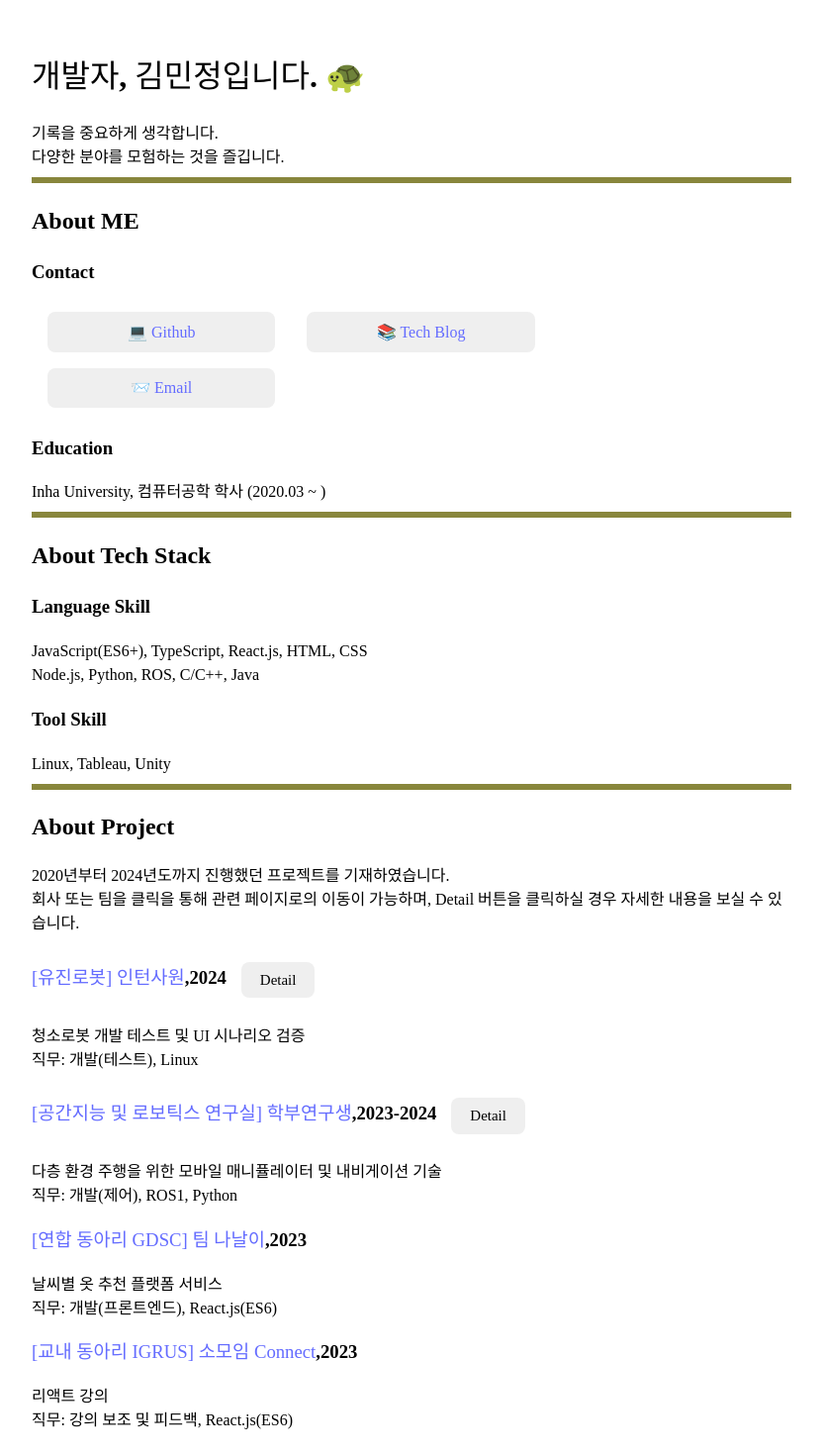
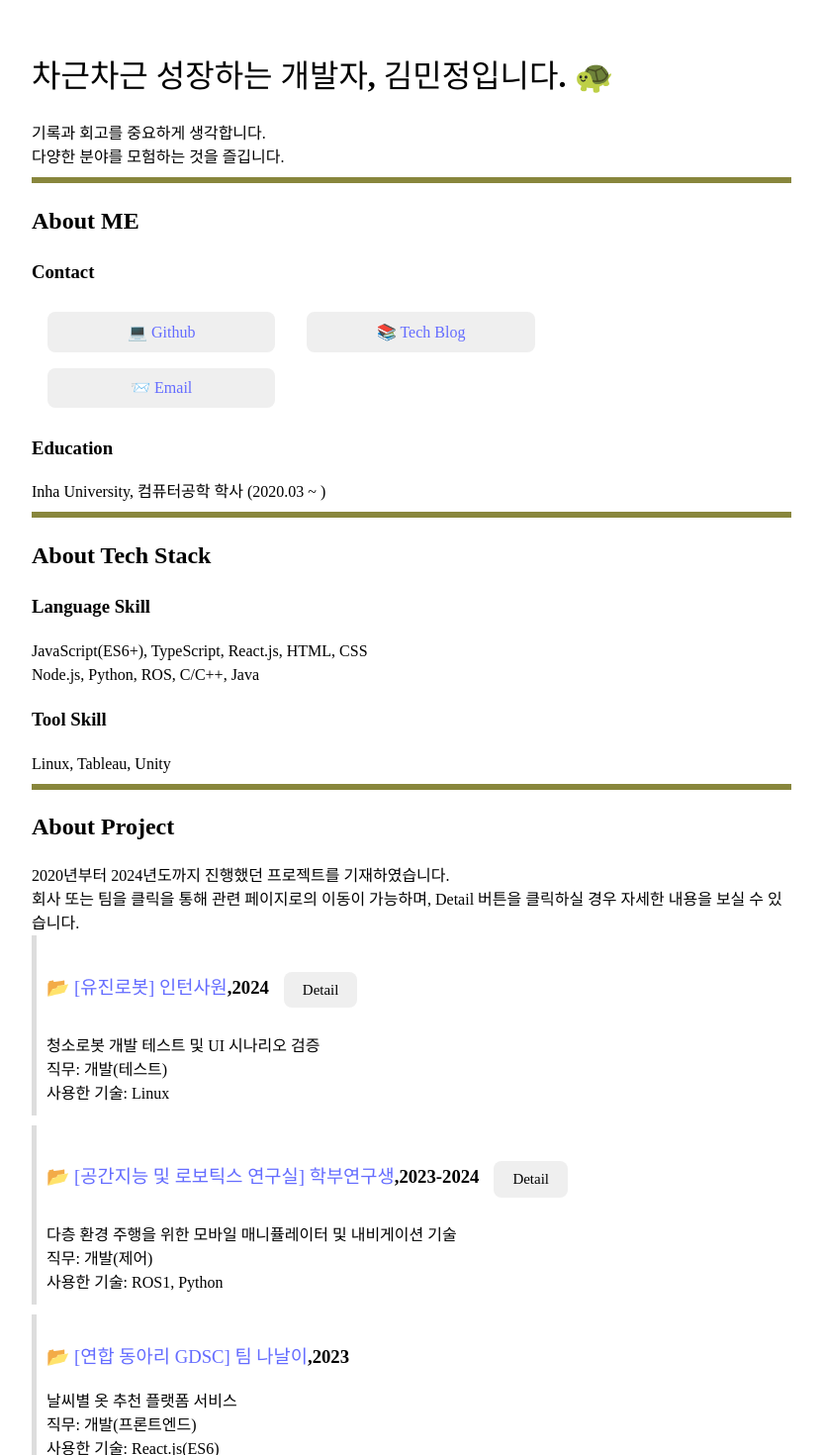
Before and after one commit to minjeongss/resume, a React (Vite) app: page / in a window 1280 px wide. Shown: the top 1470 px of the page at 99% size, without its empty margins (224-1055 px from the left). Built offline with nearby package versions, Linux system fonts and the light colour scheme; a web font is replaced by a local one.

Commit message:
feat: Project에 이미지 추가하는 로직 추가

```diff
--- a/src/components/ContentIntro.tsx
+++ b/src/components/ContentIntro.tsx
@@ -1,8 +1,8 @@
 const ContentIntro = () => {
     return (
         <>
-            <h1>개발자, 김민정입니다. 🐢</h1>
-            <div>기록을 중요하게 생각합니다.</div>
+            <h1>차근차근 성장하는 개발자, 김민정입니다. 🐢</h1>
+            <div>기록과 회고를 중요하게 생각합니다.</div>
             <div>다양한 분야를 모험하는 것을 즐깁니다.</div>
         </>
     );
--- a/src/components/ContentProject.tsx
+++ b/src/components/ContentProject.tsx
@@ -5,10 +5,23 @@ import styled from "styled-components";
 const Hr=styled.hr`
     border:2px solid rgb(0,0,0,0.2);
 `;
-const Box=styled.div`
+const Container=styled.div`
+    display: flex;
+    justify-content: space-between;
+    align-items: center;
+    padding: 10px;
+    border-left: 5px solid #ddd;
+    margin-bottom: 10px;
     &:hover{
 
     }
+`;
+const ContainerText=styled.div`
+    flex:1;
+`;
+const ContainerImage=styled.img`
+    width:25%;
+    object-fit:cover;
 `;
 const Button=styled.button`
     font-size: 0.8em;
@@ -23,6 +36,7 @@ interface Project{
     link:string;
     content:string;
     takeaway:string;
+    imageUrl?:string;
 }
 
 const ContentProject = () => {
@@ -44,7 +58,7 @@ const ContentProject = () => {
         {title:"[공간지능 및 로보틱스 연구실] 학부연구생",detail:"다층 환경 주행을 위한 모바일 매니퓰레이터 및 내비게이션 기술",position:"개발(제어)",duration:"2023-2024",tech:"ROS1, Python",link:"https://sites.google.com/view/sparo",
             content:"2023 동계 학부 연구생 인턴십 프로그램, 2024 1학기 학부 연구생 인턴십 프로그램에 참여했습니다. ",takeaway:"모바일 로봇 제어"},
         {title:"[유진로봇] 인턴사원",detail:"청소로봇 개발 테스트 및 UI 시나리오 검증",position:"개발(테스트)",duration:"2024",tech:"Linux",link:"https://yujinrobot.com/",
-            content:"청소로봇 연구실 소프트웨어 부서에서 인턴을 진행했습니다. ",takeaway:"테스트 역량, 리눅스 사용 능력 향상, 시니어 엔지니어와의 소통"},
+            content:"청소로봇 연구실 소프트웨어 부서에서 현장실습을 진행했습니다. ",takeaway:"테스트 역량, 리눅스 사용 능력 향상, 시니어 엔지니어와의 소통"},
     ];
 
     const [isModalOpen,setIsModalOpen]=useState(false);
@@ -68,16 +82,20 @@ const ContentProject = () => {
             {
                 project.reverse().map((elem)=>{
                     return (
-                        <Box>
-                            <h3>
-                                <a href={elem.link}>{elem.title}</a>,
-                                {elem.duration}
-                                {elem.content && <Button onClick={()=>openModal(elem)}>Detail</Button>}
+                        <Container key={elem.title}>
+                            <ContainerText>
+                                <h3>
+                                📂 <a href={elem.link}>{elem.title}</a>,
+                                    {elem.duration}
+                                    {elem.content && <Button onClick={()=>openModal(elem)}>Detail</Button>}
 
-                            </h3>
-                            <div>{elem.detail}</div>
-                            <div>직무: {elem.position}, {elem.tech}</div>
-                        </Box>
+                                </h3>
+                                <div>{elem.detail}</div>
+                                <div>직무: {elem.position}</div>
+                                <div>사용한 기술: {elem.tech}</div>
+                            </ContainerText>
+                            {elem.imageUrl && <ContainerImage src={elem.imageUrl} alt={`${elem.title}`}/>}
+                        </Container>
                     )
                 })
             }
--- a/src/components/ContentProjectModal.tsx
+++ b/src/components/ContentProjectModal.tsx
@@ -61,7 +61,7 @@ const ContentProjectModal = ({project, closeModal}:ModalProps) => {
     return (
         <ContainerBack onClick={handleBackgroundClick}>
             <ContainerFront>
-                <h2> {project.title} </h2>
+                <h2><a href={project.link}>{project.title}</a></h2>
                 <ContentDetail>: {project.detail}</ContentDetail>
                 <Content>
                     <h3>기간: {project.duration}</h3>
--- a/src/main.tsx
+++ b/src/main.tsx
@@ -24,6 +24,7 @@ const GlobalFont=createGlobalStyle`
   a {
     font-weight: 500;
     color: #646cff;
+    // color: rgb(136,134,60);
     text-decoration: inherit;
   }
   a:hover {
```
